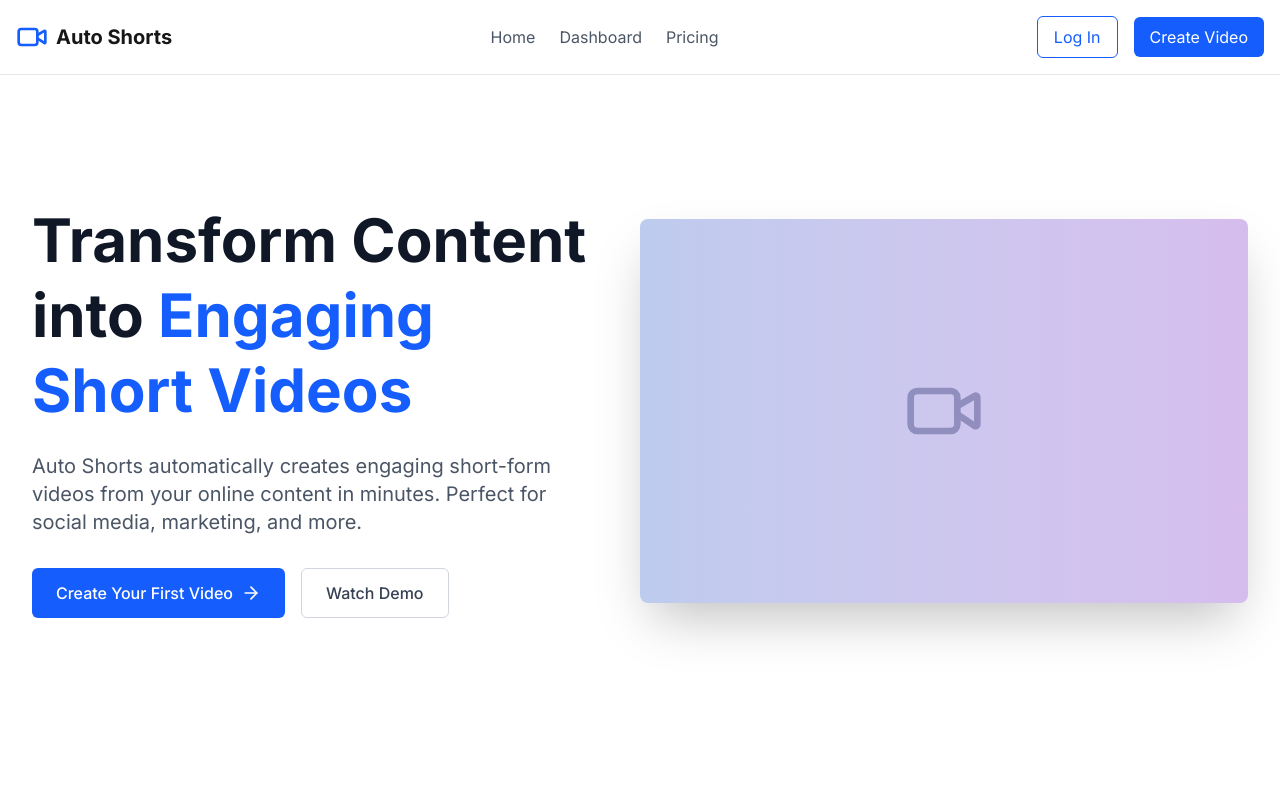
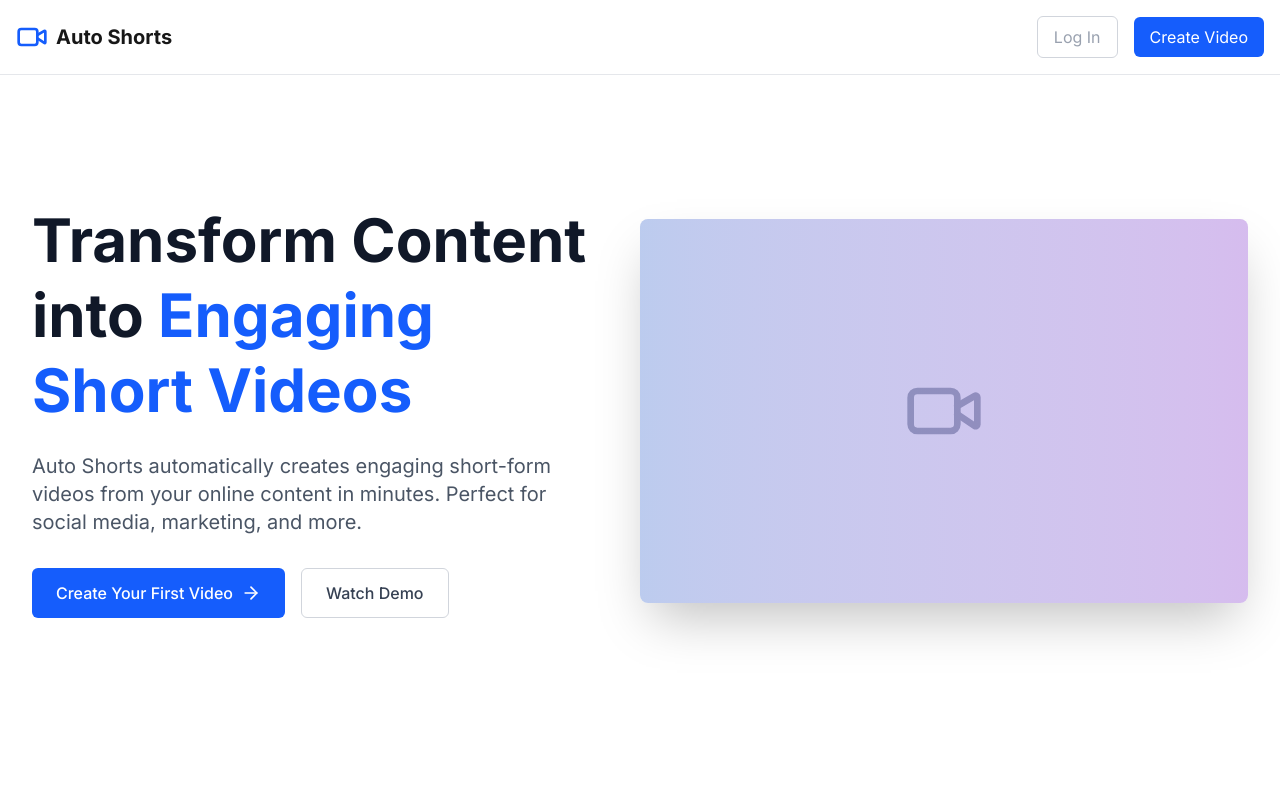
Before and after one commit to G4Q95/AutoShortsWebApp, a Next.js app in the folder web/frontend/: page / in a window 1280 px wide. Shown: the top 800 px of the page. Built offline with nearby package versions, Linux system fonts and the light colour scheme.

Commit message:
web/frontend/src/components/layout/Header.tsx (modified)

```diff
--- a/web/frontend/src/components/layout/Header.tsx
+++ b/web/frontend/src/components/layout/Header.tsx
@@ -11,25 +11,14 @@ export default function Header() {
             <span className="text-xl font-bold">Auto Shorts</span>
           </Link>
 
-          <nav className="hidden md:flex space-x-6">
-            <Link href="/" className="text-gray-600 hover:text-blue-600">
-              Home
-            </Link>
-            <Link href="/dashboard" className="text-gray-600 hover:text-blue-600">
-              Dashboard
-            </Link>
-            <Link href="/pricing" className="text-gray-600 hover:text-blue-600">
-              Pricing
-            </Link>
-          </nav>
-
           <div className="flex items-center space-x-4">
-            <Link
-              href="/login"
-              className="hidden md:inline-block px-4 py-2 border border-blue-600 text-blue-600 rounded-md hover:bg-blue-50 transition-colors"
+            <button
+              disabled
+              className="hidden md:inline-block px-4 py-2 border border-gray-300 text-gray-400 rounded-md cursor-not-allowed"
+              title="Login functionality coming soon"
             >
               Log In
-            </Link>
+            </button>
             <Link
               href="/create"
               className="px-4 py-2 bg-blue-600 text-white rounded-md hover:bg-blue-700 transition-colors"
```
